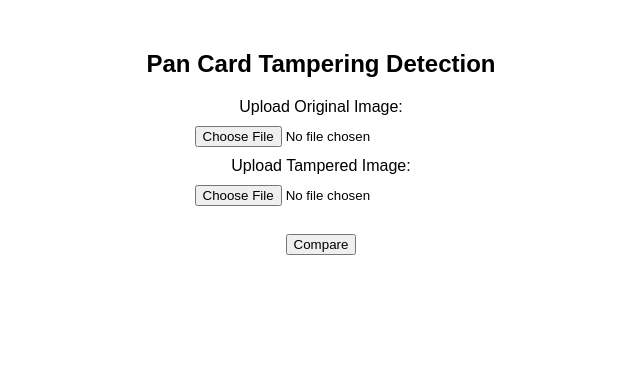
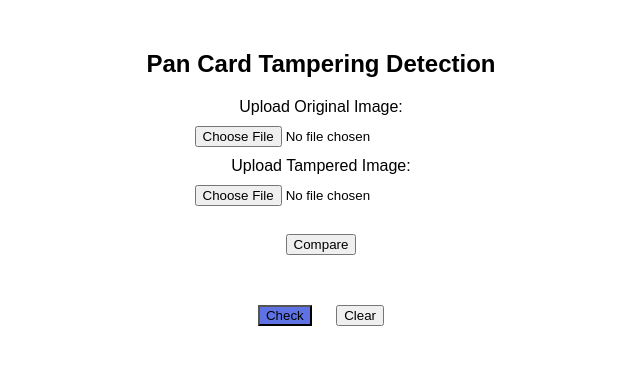
Before and after one commit to AAdewunmi/Pan_Card_Tampering_Project, a Flask app: page / in a window 1280 px wide. Shown: the top 365 px of the page, without its empty margins (319-959 px from the left). Run offline with Flask 3, Linux system fonts and the light colour scheme.

Commit message:
Add a "Clear" Button to Reset UI

```diff
--- a/Pan_Card_Tampering_App/templates/index.html
+++ b/Pan_Card_Tampering_App/templates/index.html
@@ -18,6 +18,10 @@
     <label>Upload Tampered Image:</label><br>
     <input type="file" name="tampered" required><br><br>
     <input type="submit" value="Compare">
+    <div class="row center" style="margin-top: 50px">
+      <button type="submit" class="btn-large" style="background-color: #5e72e4">Check</button>
+      <button type="submit" name="clear" value="true" class="btn-large red lighten-1" style="margin-left: 20px">Clear</button>
+    </div>
   </form>
 
   {% if ssim_score %}
```
